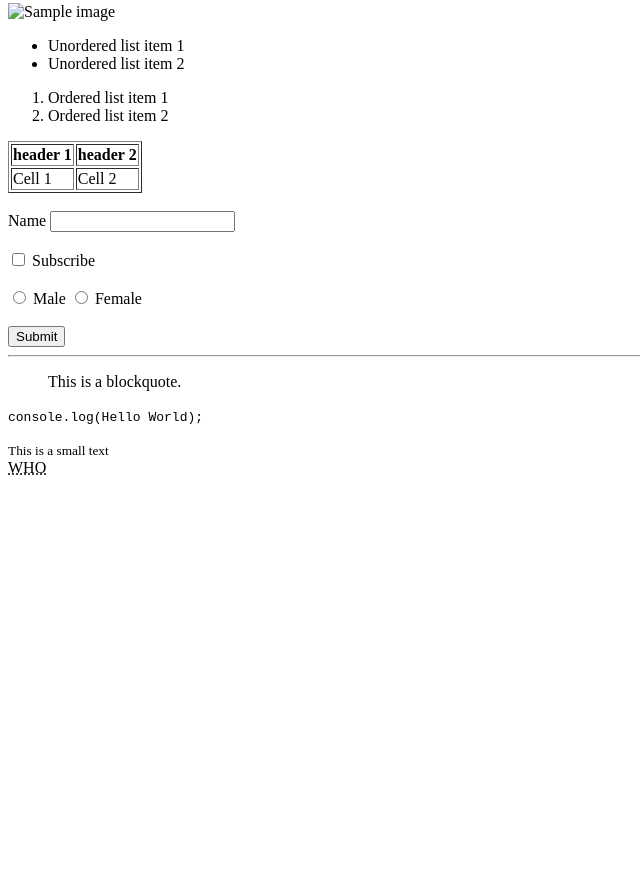
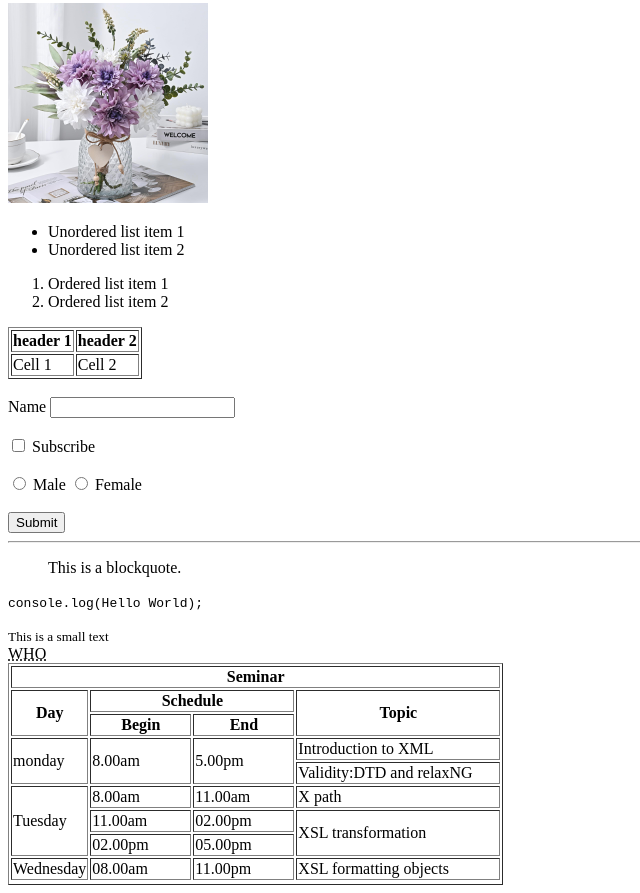
Before and after one commit to Somasri2506/task-1, a plain HTML site: page index.html in a window 1280 px wide. Shown: the part 293-1186 px from the top of the page, without its empty margins (0-640 px from the left). Before the commit the page ends 800 px from the top, so only its background shows below. Drawn offline with Linux system fonts and the light colour scheme.

Commit message:
update code

```diff
--- a/index.html
+++ b/index.html
@@ -11,9 +11,9 @@
     <h2 style="cursor: progress;">This is an H2 heading</h2>
     <h3 style="cursor: progress;">This is an H3 heading</h3>
     <p>This is a paragraph with <strong>strong</strong> ,emphasis,<u>underline</u> and <mark>marked</mark> text.</p>
-    <a href="https://www.linkedin.com/in/somasri-sivanandham-013420381?lipi=urn%3Ali%3Apage%3Ad_flagship3_profile_view_base_contact_details%3BHOGU6pbqSvmYX6%2FJHXcXlQ%3D%3D" style="background-color:paleturquoise; color:rosybrown;">This is my linkedin profile</a><br>
+    <a href="https://www.linkedin.com/in/somasri-sivanandham-013420381?lipi=urn%3Ali%3Apage%3Ad_flagship3_profile_view_base_contact_details%3BHOGU6pbqSvmYX6%2FJHXcXlQ%3D%3D" style="color:rosybrown;">This is my linkedin profile</a><br>
     <br>
-    <img src="img/sample.jpg" alt="Sample image " ></img>
+    <img src="sample.jpg" style="height: 200px; width: 200px;"></img>
     <ul style="cursor: pointer;"><li>Unordered list item 1</li><li>Unordered list item 2</li></ul>
     <ol><li>Ordered list item 1</li><li>Ordered list item 2</li></ol>
     <table border="1">
@@ -33,9 +33,9 @@
     <input type="checkbox"></input>
     <label for="Subscribe">Subscribe</label>
     <br><br>
-    <input type="radio"></input>
+    <input type="radio"  id="Male" name="gen">
     <label for="Male">Male</label>
-    <input type="radio"></input>
+    <input type="radio" id="Female" name="gen">
     <label for="Female">Female</label>
     <br><br>
     <button>Submit</button>
@@ -45,5 +45,46 @@
     <small>This is a small text</small>
     <br>
     <abbr title="World Health Organization">WHO</abbr>
+    <table border="1">
+        <tr>
+            <th width="400px" colspan="4">Seminar</th>
+        </tr>
+        <tr>
+            <th rowspan="2">Day</th>
+            <th colspan="2" width="200px">Schedule</th>
+            <th rowspan="2" width="200px">Topic</th>
+        </tr>
+        <tr><th>Begin</th><th>End</th></tr>
+        <tr><td rowspan="2">monday</td>
+        <td rowspan="2">8.00am</td>
+         <td rowspan="2">5.00pm</td>
+        <td>Introduction to XML</td></tr>
+        <tr>
+            <td>Validity:DTD and relaxNG</td></tr>
+        <tr>
+            <td rowspan="3">Tuesday</td>
+            <td>8.00am</td>
+            <td>11.00am</td>
+            <td>X path</td>
+        </tr>
+        <tr>
+            <td>11.00am</td>
+            <td>02.00pm</td>
+            <td rowspan="2">XSL transformation</td>
+
+        </tr>
+        <tr>
+            <td>02.00pm</td>
+            <td>05.00pm</td>
+
+        </tr>
+        <td>Wednesday</td>
+        <td>08.00am</td>
+        <td>11.00pm</td>
+        <td>XSL formatting objects</td>
+        <tr>
+
+        </tr>
+    </table>
 </body>
 </html>
```
